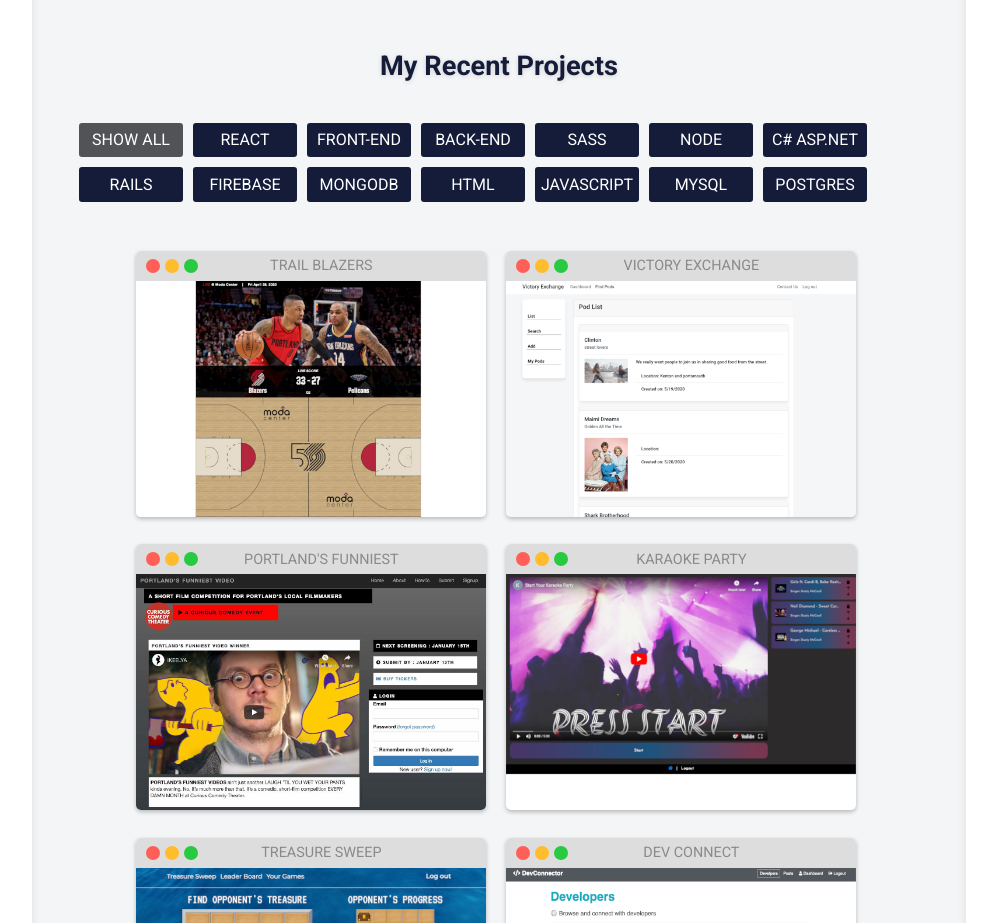
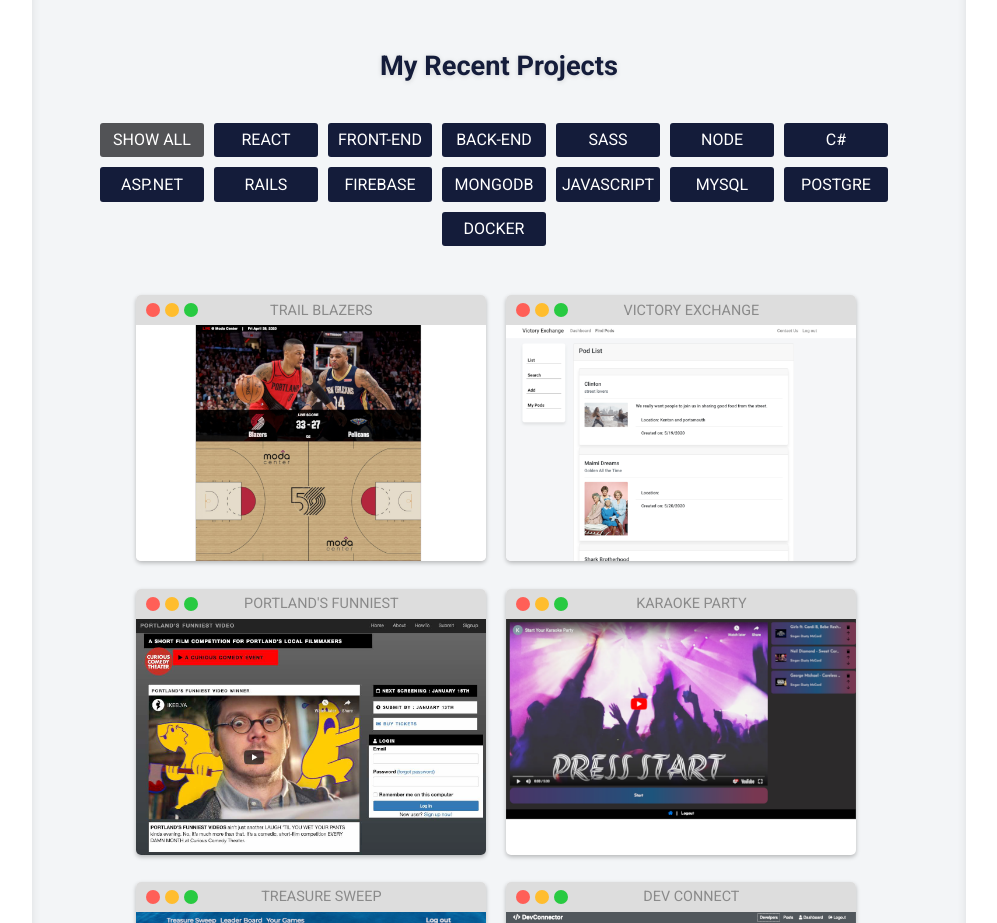
Before and after one commit to dustatron/react-portfolio, a React (Create React App) app: page /home in a window 1280 px wide. Shown: the part 1320-2243 px from the top of the page, without its empty margins (169-1166 px from the left). Built offline with nearby package versions, Linux system fonts and the light colour scheme.

Commit message:
wire up project list buttons to filter.

```diff
--- a/src/components/ProjectList.js
+++ b/src/components/ProjectList.js
@@ -8,10 +8,25 @@
 import ProjectData from '../data/ProjectData';
 
 const ProjectList = () => {
+  const initialState = ProjectData.slice(0, 6);
   const [selected, setSelected] = useState(0);
-  const updateSelected = (e) => {
-    setSelected(e);
+  const [projectList, setProjectList] = useState(initialState);
+
+  const updateSelected = (index, value) => {
+    const newList = ProjectData.filter((project) => {
+      const lowerCase = project.techList.map((tech) =>
+        tech.toLocaleLowerCase()
+      );
+      return lowerCase.includes(value.toLowerCase());
+    });
+    if (value === 'show all') {
+      setProjectList(initialState);
+    } else {
+      setProjectList(newList);
+    }
+    setSelected(index);
   };
+
   return (
     <div className='project-list' id='projects'>
       <div className='project-list-title'>My Recent Projects</div>
@@ -23,20 +38,16 @@
               selected === index ? 'active-box' : ''
             }`}
             onClick={() => {
-              updateSelected(index);
+              updateSelected(index, tech);
             }}>
             {tech}
           </div>
         ))}
       </div>
       <div className='project-list-icons'>
-        {ProjectData.map((proj) => (
+        {projectList.map((proj) => (
           <Link key={v4()} to={`/proj/${proj.id}`}>
-            <ProjectIcon
-              project={proj}
-              selected={selected}
-              handleClick={updateSelected}
-            />
+            <ProjectIcon project={proj} selected={selected} />
           </Link>
         ))}
       </div>
--- a/src/data/ProjectData.js
+++ b/src/data/ProjectData.js
@@ -12,7 +12,7 @@
     hurdlesTitle: 'Hurdles',
     hurdlesDetails:
       'but also the leap into electronic typesetting, remaining essentially unchanged. It was popularised in the 1960s with the release of Letraset sheets containing Lorem Ipsum passages, and more recently with desktop publishing software like Aldus PageMaker including versions of Lorem Ipsum.',
-    techList: ['React', 'JavaScript', 'RESTful API', 'Node.js'],
+    techList: ['React', 'JavaScript', 'RESTful API', 'Node.js', 'Sass'],
     activeLink: '',
     gitHubLink: '',
   },
@@ -29,7 +29,14 @@
     hurdlesTitle: 'Hurdles',
     hurdlesDetails:
       'but also the leap into electronic typesetting, remaining essentially unchanged. It was popularised in the 1960s with the release of Letraset sheets containing Lorem Ipsum passages, and more recently with desktop publishing software like Aldus PageMaker including versions of Lorem Ipsum.',
-    techList: ['React', 'JavaScript', 'RESTful API', 'Node.js'],
+    techList: [
+      'React',
+      'JavaScript',
+      'RESTful API',
+      'Node.js',
+      'Firebase',
+      'Front-End',
+    ],
     activeLink: '',
     gitHubLink: '',
   },
@@ -46,7 +53,7 @@
     hurdlesTitle: 'Hurdles',
     hurdlesDetails:
       'but also the leap into electronic typesetting, remaining essentially unchanged. It was popularised in the 1960s with the release of Letraset sheets containing Lorem Ipsum passages, and more recently with desktop publishing software like Aldus PageMaker including versions of Lorem Ipsum.',
-    techList: ['React', 'JavaScript', 'RESTful API', 'Node.js'],
+    techList: ['Rails', 'JavaScript', 'front-end', 'back-end', 'Sass'],
     activeLink: '',
     gitHubLink: '',
   },
@@ -81,7 +88,15 @@
     hurdlesTitle: 'Hurdles',
     hurdlesDetails:
       'but also the leap into electronic typesetting, remaining essentially unchanged. It was popularised in the 1960s with the release of Letraset sheets containing Lorem Ipsum passages, and more recently with desktop publishing software like Aldus PageMaker including versions of Lorem Ipsum.',
-    techList: ['C#', 'ASP.NET', 'Identity', 'Docker', 'PostgreSQL'],
+    techList: [
+      'C#',
+      'ASP.NET',
+      'Identity',
+      'Docker',
+      'PostgreSQL',
+      'front-end',
+      'back-end',
+    ],
     activeLink: '',
     gitHubLink: '',
   },
@@ -98,7 +113,41 @@
     hurdlesTitle: 'Hurdles',
     hurdlesDetails:
       'but also the leap into electronic typesetting, remaining essentially unchanged. It was popularised in the 1960s with the release of Letraset sheets containing Lorem Ipsum passages, and more recently with desktop publishing software like Aldus PageMaker including versions of Lorem Ipsum.',
-    techList: ['React', 'Express.js', 'mongoDB', 'JWT Auth'],
+    techList: [
+      'React',
+      'Express.js',
+      'mongoDB',
+      'JWT Auth',
+      'Docker',
+      'front-end',
+      'back-end',
+    ],
+    activeLink: '',
+    gitHubLink: '',
+  },
+  {
+    id: 7,
+    title: 'C# Test',
+    tech: 'C#',
+    img: 'dev-connect.png',
+    lgImg: '',
+    secImg: 'blazers-02.png',
+    basicTitle: 'Dev Connect',
+    basicDetails:
+      'Lorem Ipsum is simply dummy text of the printing and typesetting industry. Lorem Ipsum has been the industry',
+    hurdlesTitle: 'Hurdles',
+    hurdlesDetails:
+      'but also the leap into electronic typesetting, remaining essentially unchanged. It was popularised in the 1960s with the release of Letraset sheets containing Lorem Ipsum passages, and more recently with desktop publishing software like Aldus PageMaker including versions of Lorem Ipsum.',
+    techList: [
+      'C#',
+      'ASP.NET',
+      'Express.js',
+
+      'JWT Auth',
+      'Docker',
+      'front-end',
+      'back-end',
+    ],
     activeLink: '',
     gitHubLink: '',
   },
--- a/src/data/TechListData.js
+++ b/src/data/TechListData.js
@@ -1,18 +1,19 @@
 const TechListData = [
   'show all',
-  'react',
-  'front-end',
-  'back-end',
-  'sass',
+  'React',
+  'Front-End',
+  'Back-End',
+  'Sass',
   'node',
-  'C# ASP.NET',
+  'C#',
+  'ASP.NET',
   'Rails',
   'firebase',
   'mongoDB',
-  'html',
-  'javascript',
+  'JavaScript',
   'mysql',
-  'postgres',
+  'Postgre',
+  'Docker',
 ];
 
 export default TechListData;
--- a/src/scss/components/_project-list.scss
+++ b/src/scss/components/_project-list.scss
@@ -11,14 +11,15 @@
     text-shadow: 0px 1px 5px rgba(0, 0, 0, 0.15);
   }
   &-tech {
+    user-select: none;
     text-transform: uppercase;
     display: flex;
     flex-wrap: wrap;
     justify-content: start;
     margin: auto;
     width: 90%;
+    justify-content: center;
     @include respond(tab-port) {
-      justify-content: center;
     }
 
     &-box {
```
